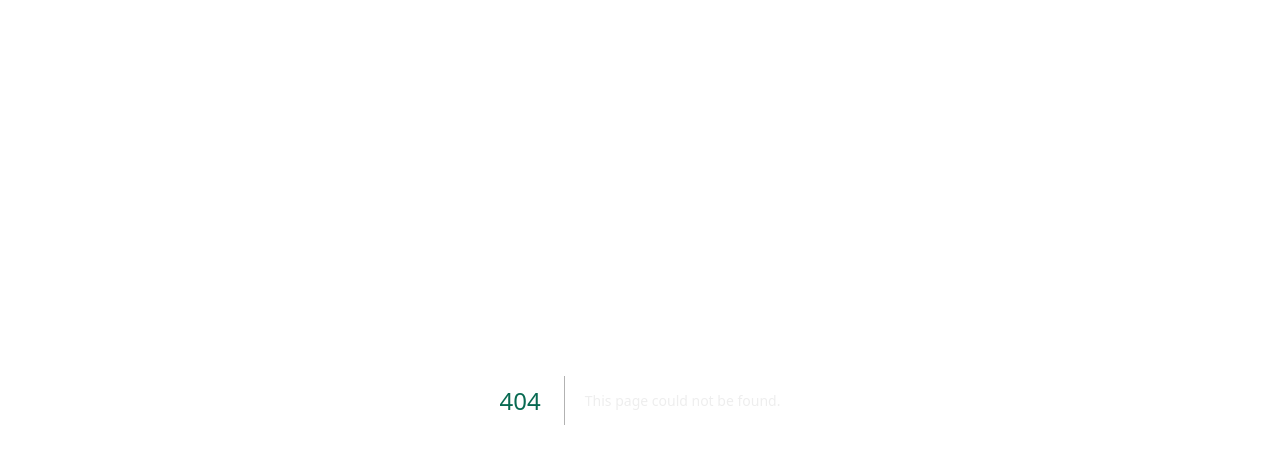
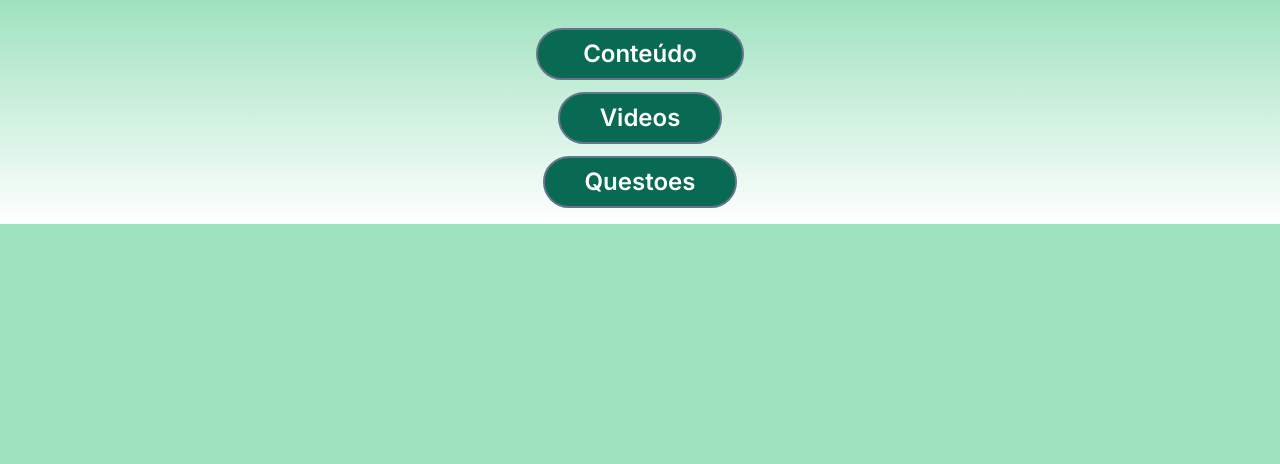
Before and after one commit to JosuelSanches/exatas2024.02, a Next.js app: page /menuCQV in a window 1280 px wide. Before the commit this address had no page. Shown: the top 464 px of the page. Built offline with nearby package versions, Linux system fonts and the light colour scheme.

Commit message:
numuCVQ
Criando pagina de conteúdo, videos e questoes

```diff
--- a/src/app/disciplines/chemistry/page.tsx
+++ b/src/app/disciplines/chemistry/page.tsx
@@ -9,14 +9,14 @@ export default function Home() {
           <h1 className=' flex justify-center text-white text-2xl'>Vamos aprender !!</h1>
 
         <div className='flex justify-center'>
-          <Link href='/question'>
+          <Link href='/menuCQV'>
             <Button>Alotropia</Button>
           </Link>
         </div>
 
         <div className='flex justify-center'>
           <Link href=''>
-            <Button size='full'>Etados fisicos e estados de agregacao das moleculas</Button>
+            <Button size='full'>Estados fisicos e estados de agregacao das moleculas</Button>
           </Link>
         </div>
 
--- a/src/app/layout.tsx
+++ b/src/app/layout.tsx
@@ -15,7 +15,7 @@ export default function RootLayout({
   children: React.ReactNode;
 }>) {
   return (
-    <html lang="en">
+    <html lang="pt-BR">
       <body className={inter.className}>{children}</body>
     </html>
   );
--- /dev/null
+++ b/src/app/menuCQV/conteudo/conteudo.tsx
@@ -0,0 +1,10 @@
+export default function Home() {
+    return (
+      <main>
+        <div className='container'>
+            <h1 className=' flex justify-center text-white text-3xl'>Conteúdo</h1>
+            <h1 className=' flex justify-center text-white text-2xl'>Vamos aprender !!</h1>
+        </div>
+      </main>
+    )
+  }
--- /dev/null
+++ b/src/app/menuCQV/page.tsx
@@ -0,0 +1,35 @@
+import Link from 'next/link';
+import { Button } from '../components/Button';
+
+export default function Home() {
+  return (
+    <main>
+      {/**<div className='container'>
+          <h1 className=' flex justify-center text-white text-3xl'>Conteúdo</h1>
+          <h1 className=' flex justify-center text-white text-2xl'>Vamos aprender !!</h1>
+  **/}
+
+        <div className='flex justify-center'>
+          <Link href='/conteudo'>
+            <Button>Conteúdo</Button>
+          </Link>
+        </div>
+
+        <div className='flex justify-center'>
+          <Link href='/Videos'>
+            <Button size='full'>Videos</Button>
+          </Link>
+        </div>
+        <div className='flex justify-center'>
+          <Link href='../question'>
+            <Button size='full'>Questoes</Button>
+          </Link>
+        </div>
+
+
+
+
+      {/**</div>**/}
+    </main>
+  )
+}
--- /dev/null
+++ b/src/app/menuCQV/questoes/questoes.tsx
@@ -0,0 +1,12 @@
+export default function Home() {
+    return (
+      <main>
+        <div className='container'>
+            <h1 className=' flex justify-center text-white text-3xl'>Iniciar questoes</h1>
+            <h1 className=' flex justify-center text-white text-2xl'>Vamos aprender !!</h1>
+
+
+        </div>
+      </main>
+    )
+  }
--- /dev/null
+++ b/src/app/menuCQV/videos/videos.tsx
@@ -0,0 +1,10 @@
+export default function Home() {
+    return (
+      <main>
+        <div className='container'>
+            <h1 className=' flex justify-center text-white text-3xl'>Vídeo aulas</h1>
+            <h1 className=' flex justify-center text-white text-2xl'>Vamos aprender !!</h1>
+        </div>
+      </main>
+    )
+  }
```
